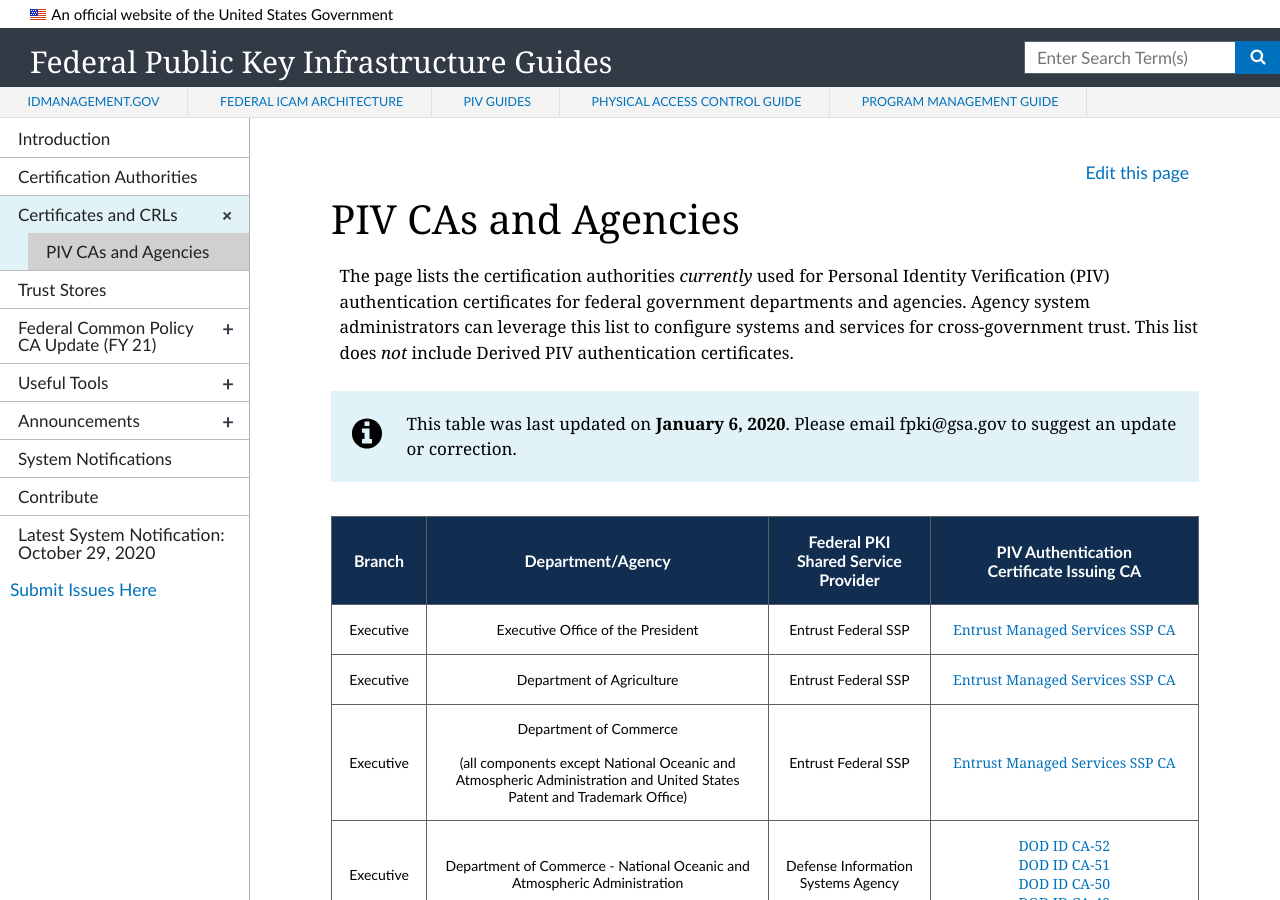
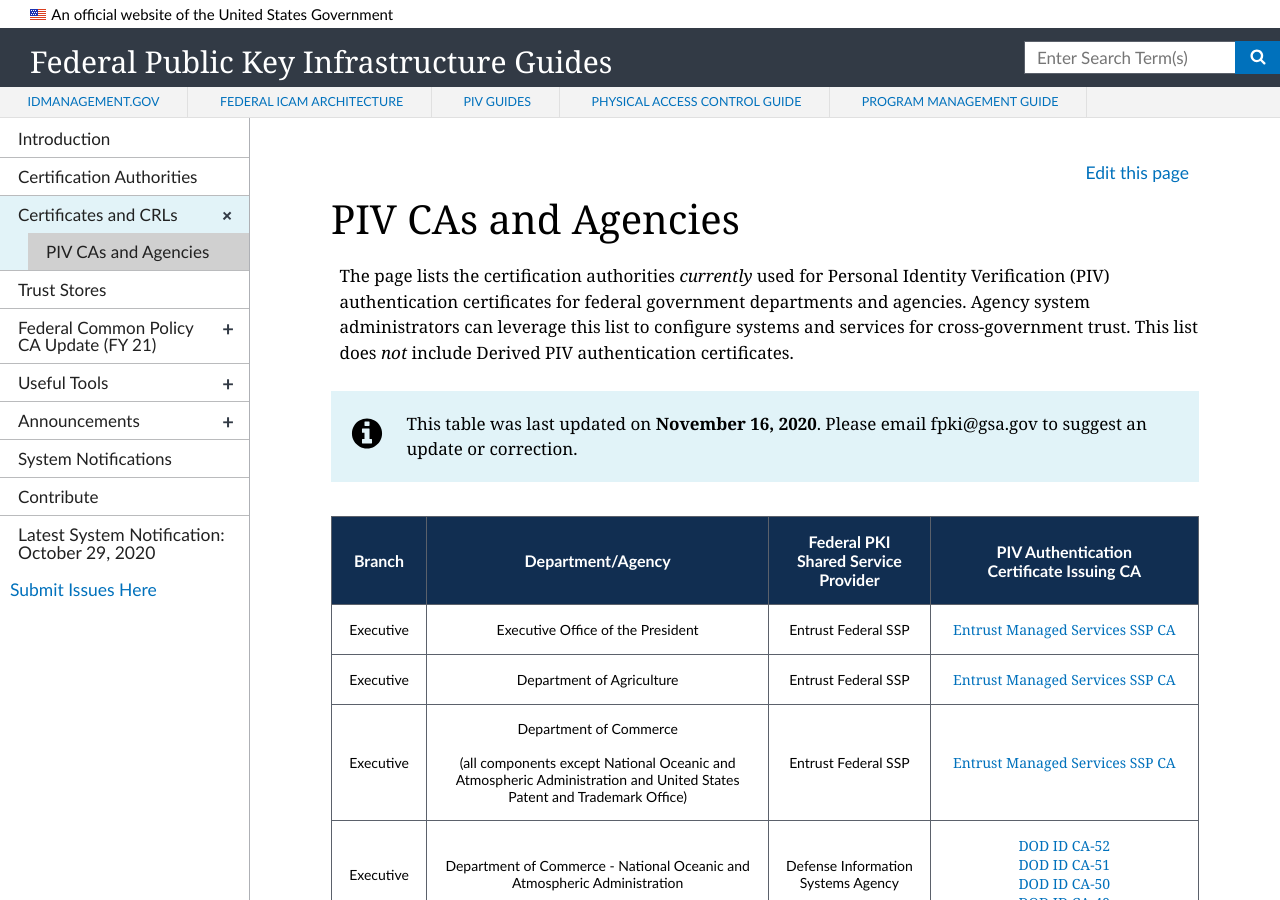
Before and after one commit to GSA/fpki-guides, a Jekyll site: the page built from _crls/fpki_piv_issuers.md, in a window 1280 px wide and 900 px high. Built offline with Jekyll 4.4.1, drawn with Linux system fonts in a browser that asks for light colours; nearby versions of some CDN libraries.

Commit message:
Update fpki_piv_issuers.md

```diff
--- a/_crls/fpki_piv_issuers.md
+++ b/_crls/fpki_piv_issuers.md
@@ -8,7 +8,7 @@ layout: default
 The page lists the certification authorities *currently* used for Personal Identity Verification (PIV) authentication certificates for federal government departments and agencies.  Agency system administrators can leverage this list to configure systems and services for cross-government trust. This list does *not* include Derived PIV authentication certificates.
 
 
-{% include alert-info.html content="This table was last updated on <b>January 6, 2020</b>. Please email fpki@gsa.gov to suggest an update or correction." %}
+{% include alert-info.html content="This table was last updated on <b>November 16, 2020</b>. Please email fpki@gsa.gov to suggest an update or correction." %}
 
 <style>
 	.title {font-size: 16px; color: white; background-color: #112e51; font-weight: 900;text-align: center;}
```
